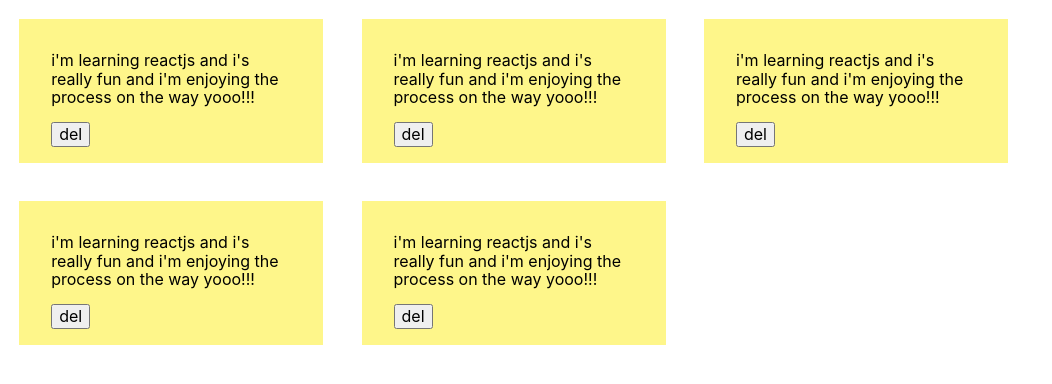
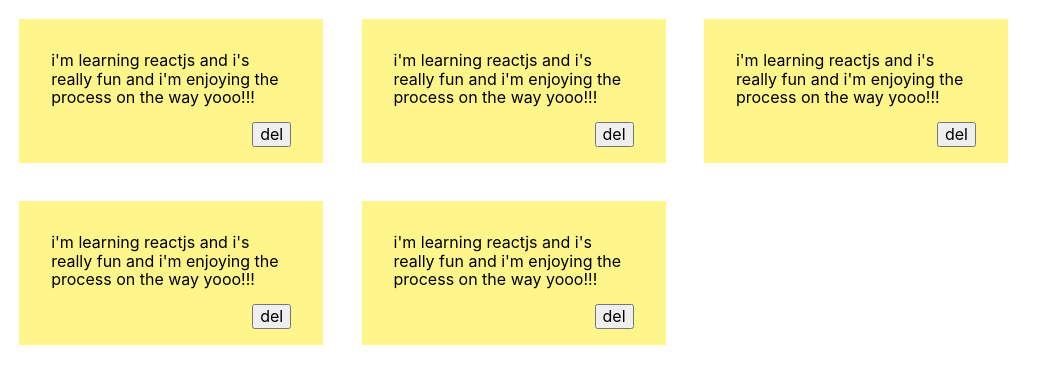
Before and after one commit to BodaNabeel/note-keeping-react, a React (Create React App) app: page / in a window 1280 px wide. Shown: the top 384 px of the page, without its empty margins (0-1052 px from the left). Built offline with nearby package versions, Linux system fonts and the light colour scheme.

Commit message:
uuid implemented

```diff
--- a/src/components/Note.jsx
+++ b/src/components/Note.jsx
@@ -1,11 +1,10 @@
 import React from "react";
-
 export default function Note({ id, text }) {
   return (
     <>
-      <div className="note">
-        <p className="note-text">{text}</p>
-        <button>del</button>
+      <div className="note" key={id} >
+        <p className="note-text" id={id}>{text}</p>
+        <button className="note-btn" id={id}>del</button>
       </div>
     </>
   );
```
